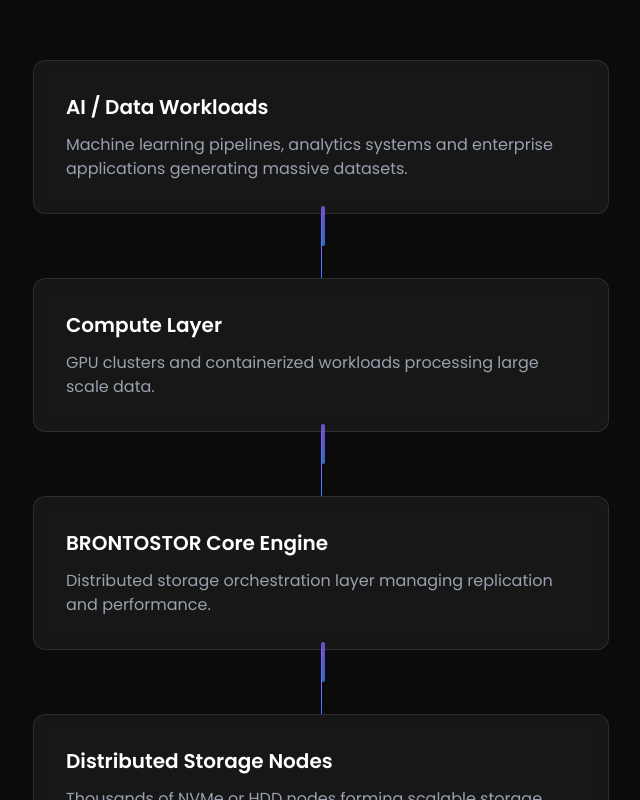
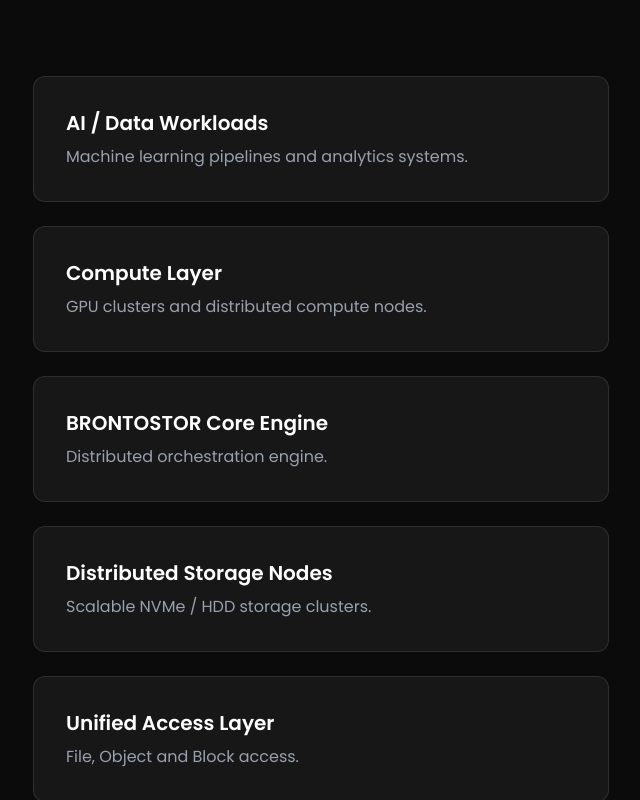
Before and after one commit to devanshparmar24/bronto, a Next.js app: page / in a window 1280 px wide. Shown: the part 1620-2420 px from the top of the page, without its empty margins (319-959 px from the left). Built offline with nearby package versions, Linux system fonts and the light colour scheme.

Commit message:
Experimental styling

```diff
--- a/src/components/Architecture.jsx
+++ b/src/components/Architecture.jsx
@@ -1,34 +1,50 @@
+"use client"
+
+import { useState } from "react"
+
 export default function Architecture() {
+
+  const [active, setActive] = useState(null)
 
   const layers = [
     {
       title: "AI / Data Workloads",
-      desc: "Machine learning pipelines, analytics systems and enterprise applications generating massive datasets."
+      desc: "Machine learning pipelines and analytics systems.",
+      details:
+        "Training pipelines, inference systems, data lakes, and enterprise analytics generating petabyte-scale workloads."
     },
     {
       title: "Compute Layer",
-      desc: "GPU clusters and containerized workloads processing large scale data."
+      desc: "GPU clusters and distributed compute nodes.",
+      details:
+        "Kubernetes clusters orchestrating GPU workloads for AI training, inference, and large-scale parallel processing."
     },
     {
       title: "BRONTOSTOR Core Engine",
-      desc: "Distributed storage orchestration layer managing replication and performance."
+      desc: "Distributed orchestration engine.",
+      details:
+        "Handles replication, metadata management, intelligent data placement and fault tolerance across clusters."
     },
     {
       title: "Distributed Storage Nodes",
-      desc: "Thousands of NVMe or HDD nodes forming scalable storage clusters."
+      desc: "Scalable NVMe / HDD storage clusters.",
+      details:
+        "Thousands of nodes working together with redundancy, load balancing and high throughput networking."
     },
     {
       title: "Unified Access Layer",
-      desc: "Global namespace enabling File, Block and Object access."
+      desc: "File, Object and Block access.",
+      details:
+        "Global namespace exposing S3, POSIX and block storage interfaces for applications."
     }
   ]
 
   return (
-    <section className="bg-[#0b0b0b] scroll-mt-24 text-white py-32">
+    <section className="bg-[#0b0b0b] text-white py-32 scroll-mt-24">
 
       <div className="max-w-6xl mx-auto px-6">
 
-        {/* Section Header */}
+        {/* Header */}
 
         <div className="text-center max-w-3xl mx-auto">
 
@@ -43,46 +59,64 @@
 
         </div>
 
+        {/* Stack */}
 
-        {/* Architecture Flow */}
+        <div className="mt-24 flex flex-col gap-6 items-center">
 
-        <div className="mt-20 flex flex-col items-center">
+          {layers.map((layer, index) => {
 
-          {layers.map((layer, index) => (
-            <div key={index} className="flex flex-col items-center">
+            const isActive = active === index
 
-              {/* Layer Box */}
+            return (
+              <div
+                key={index}
+                onClick={() => setActive(isActive ? null : index)}
+                className={`cursor-pointer w-full max-w-xl rounded-xl border
+                transition-all duration-500 p-8
 
-              <div className="relative group max-w-xl w-full p-8 rounded-xl border border-white/10 bg-white/5 backdrop-blur hover:border-purple-500 transition">
+                ${
+                  isActive
+                    ? "bg-gradient-to-r from-purple-600/20 to-blue-600/20 border-purple-500 scale-105"
+                    : active !== null
+                    ? "opacity-40 border-white/10 bg-white/5"
+                    : "border-white/10 bg-white/5 hover:border-purple-500"
+                }
+                `}
+              >
 
                 <h3 className="text-xl font-semibold">
                   {layer.title}
                 </h3>
 
-                <p className="text-gray-400 mt-3">
+                <p className="text-gray-400 mt-2">
                   {layer.desc}
                 </p>
 
+                {/* Expanded Content */}
+
+                <div
+                  className={`grid transition-all duration-500
+                  ${
+                    isActive
+                      ? "grid-rows-[1fr] opacity-100 mt-6"
+                      : "grid-rows-[0fr] opacity-0"
+                  }
+                  `}
+                >
+                  <div className="overflow-hidden">
+                    <p className="text-gray-300 text-sm">
+                      {layer.details}
+                    </p>
+                  </div>
+                </div>
+
               </div>
-
-
-              {/* Flow Line */}
-
-              {index !== layers.length - 1 && (
-                <div className="relative h-16 w-px bg-gradient-to-b from-purple-500 to-blue-500">
-
-                  <div className="data-flow"></div>
-
-                </div>
-              )}
-
-            </div>
-          ))}
+            )
+          })}
 
         </div>
 
       </div>
-
     </section>
   )
 }
```
